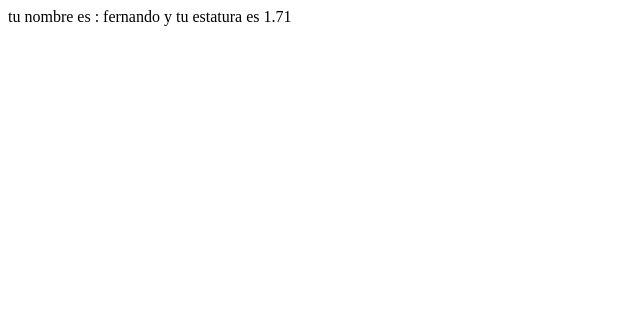
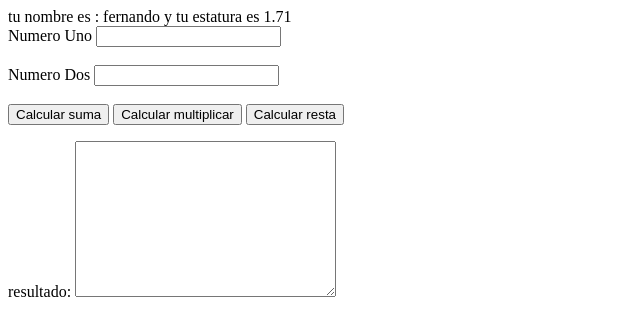
Before and after one commit to kjmckjmc/ejemplojs, a plain HTML site: page ejemplo1/index.html in a window 1280 px wide. Shown: the whole page, without its empty margins (0-640 px from the left). Drawn offline with Linux system fonts and the light colour scheme.

Commit message:
add operArit

```diff
--- a/ejemplo1/index.html
+++ b/ejemplo1/index.html
@@ -5,8 +5,25 @@
     <meta name="viewport" content="width=device-width, initial-scale=1.0">
     <title>Variables</title>
     <script src="js/variables.js"></script>
+    <script src="js/operArit.js"></script>
 </head>
 <body>
 
+
+<form>
+<label for="nUno">Numero Uno</label>
+<input type="text" name="nUno" id="nUno">
+<br><br>
+<label for="nDos">Numero Dos</label>
+<input type="text" name="nDos" id="nDos">
+<br><br>
+<button type="button" onclick="sumar()">Calcular suma</button>
+<button type="button" onclick="multiplicar()">Calcular multiplicar</button>
+<button type="button" onclick="resta()">Calcular resta</button>
+<p>resultado: <textarea name="resulOperacion" id="resulOperacion" cols="30" rows="10"></textarea></p>
+
+
+</form>
+
 </body>
 </html>
--- /dev/null
+++ b/ejemplo1/js/operArit.js
@@ -0,0 +1,37 @@
+//operaciones aritmeticas
+function sumar(){
+//recibir los datos
+let numeroU = parseInt(document.getElementById("nUno").value)
+let numeroD = parseInt(document.getElementById("nDos").value)
+
+//procesar los datos
+let resultadoSuma = parseInt(numeroU + numeroD)
+
+//entregar los resultados
+document.getElementById("resulOperacion").innerHTML = resultadoSuma
+
+}
+function multiplicar(){
+    //recibir los datos
+    let numeroU = parseInt(document.getElementById("nUno").value)
+    let numeroD = parseInt(document.getElementById("nDos").value)
+
+    //procesar los datos
+    let resultadoMulti = parseInt(numeroU * numeroD)
+
+    //entregar los resultados
+    document.getElementById("resulOperacion").innerHTML = resultadoMulti
+
+    }
+    function resta(){
+        //recibir los datos
+        let numeroU = parseInt(document.getElementById("nUno").value)
+        let numeroD = parseInt(document.getElementById("nDos").value)
+
+        //procesar los datos
+        let resultadoResta = parseInt(numeroU - numeroD)
+
+        //entregar los resultados
+        document.getElementById("resulOperacion").innerHTML = resultadoResta
+
+        }
```
